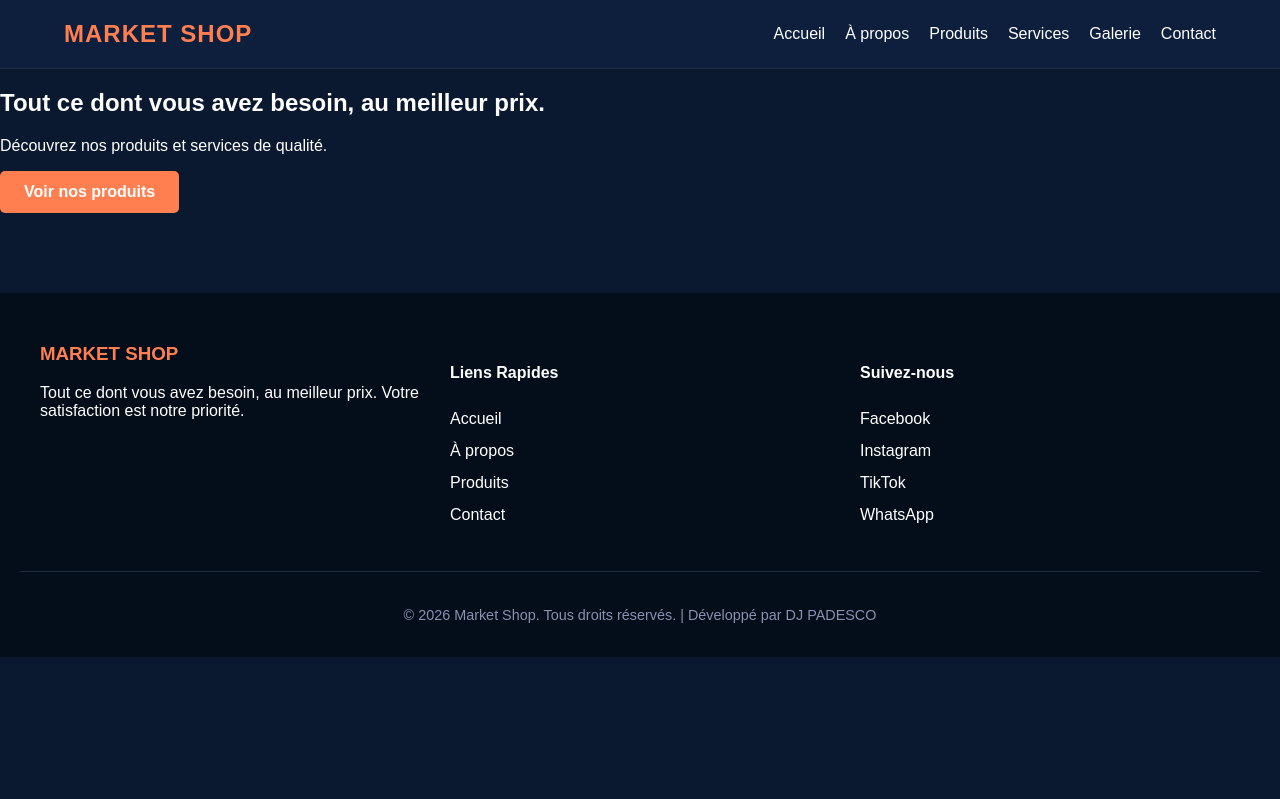
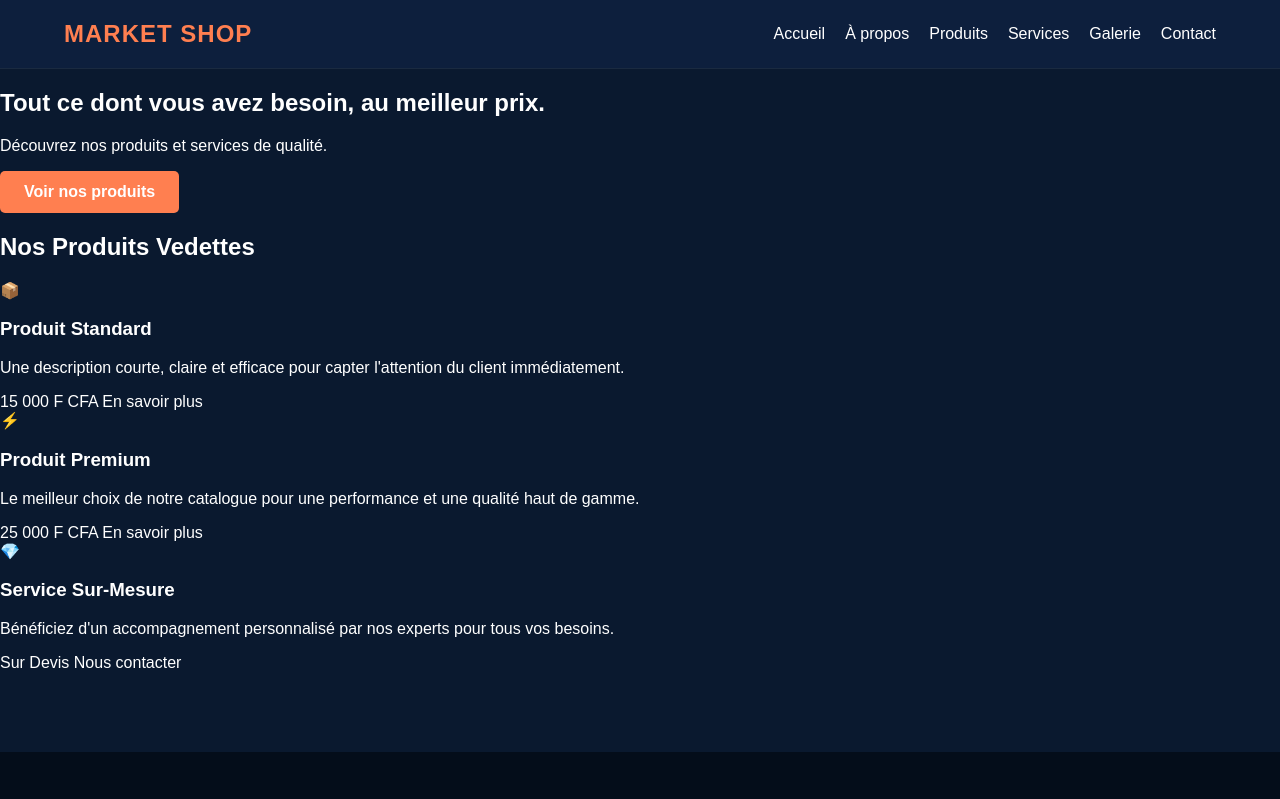
Before and after one commit to Marketshopdev/market-shop-site, a plain HTML site: page index.html in a window 1280 px wide. Shown: the top 799 px of the page. Drawn offline with Linux system fonts and the light colour scheme; a script that the page names is missing.

Commit message:
Update index.html

```diff
--- a/index.html
+++ b/index.html
@@ -52,6 +52,47 @@
     <!-- SECTION 02 : BANNIÈRE PRINCIPALE (FIN)     -->
     <!-- ========================================== -->
 
+        <!-- ========================================== -->
+    <!-- DEBUT : SECTION PRODUITS VEDETTES          -->
+    <!-- ========================================== -->
+    <section class="featured-products">
+        <h2 class="section-title">Nos Produits Vedettes</h2>
+        <div class="products-grid">
+
+            <!-- Carte Produit 1 -->
+            <div class="product-card">
+                <div class="product-icon">📦</div>
+                <h3>Produit Standard</h3>
+                <p>Une description courte, claire et efficace pour capter l'attention du client immédiatement.</p>
+                <span class="product-price">15 000 F CFA</span>
+                <a href="products.html" class="btn-card">En savoir plus</a>
+            </div>
+
+            <!-- Carte Produit 2 -->
+            <div class="product-card">
+                <div class="product-icon">⚡</div>
+                <h3>Produit Premium</h3>
+                <p>Le meilleur choix de notre catalogue pour une performance et une qualité haut de gamme.</p>
+                <span class="product-price">25 000 F CFA</span>
+                <a href="products.html" class="btn-card">En savoir plus</a>
+            </div>
+
+            <!-- Carte Produit 3 -->
+            <div class="product-card">
+                <div class="product-icon">💎</div>
+                <h3>Service Sur-Mesure</h3>
+                <p>Bénéficiez d'un accompagnement personnalisé par nos experts pour tous vos besoins.</p>
+                <span class="product-price">Sur Devis</span>
+                <a href="contact.html" class="btn-card">Nous contacter</a>
+            </div>
+
+        </div>
+    </section>
+    <!-- ========================================== -->
+    <!-- FIN : SECTION PRODUITS VEDETTES            -->
+    <!-- ========================================== -->
+
+
     <!-- ========================================== -->
     <!-- CHARGEMENT DES SCRIPTS JS (DÉBUT)          -->
     <!-- ========================================== -->
```
